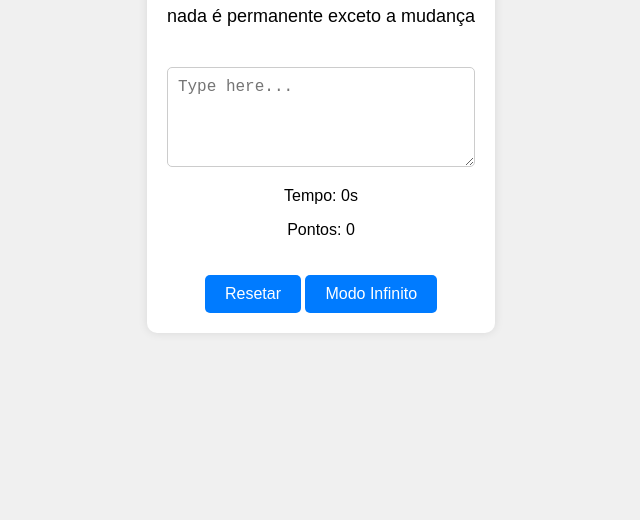
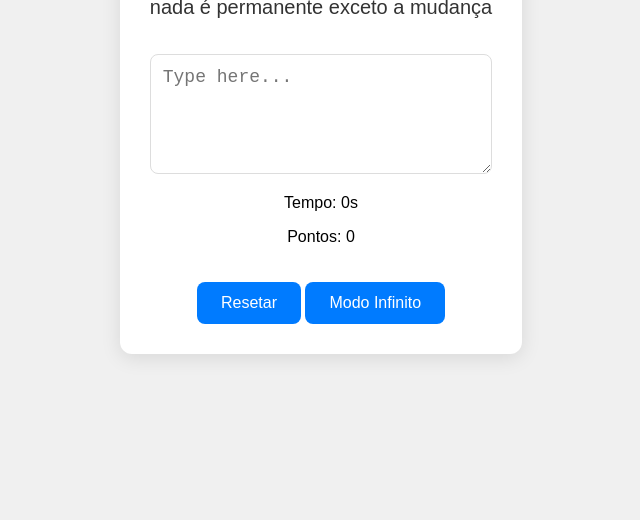
Before and after one commit to MiguelNeves07/Typerium, a plain HTML site: page PTBR/index.html in a window 1280 px wide. Shown: the part 280-800 px from the top of the page, without its empty margins (319-959 px from the left). Drawn offline with Linux system fonts and the light colour scheme.

Commit message:
Better Styles.

```diff
--- a/PTBR/styles.css
+++ b/PTBR/styles.css
@@ -1,60 +1,85 @@
+/* Estilo base */
 body {
-    font-family: Arial, sans-serif;
+    font-family: 'Arial', sans-serif;
     display: flex;
     justify-content: center;
     align-items: center;
     height: 100vh;
     background-color: #f0f0f0;
     margin: 0;
+    overflow: hidden; /* Evita a rolagem em caso de margens externas */
 }
 
+/* Container centralizado */
 .container {
     text-align: center;
     background-color: #fff;
-    padding: 20px;
-    border-radius: 10px;
-    box-shadow: 0 0 10px rgba(0, 0, 0, 0.1);
+    padding: 30px;
+    border-radius: 12px;
+    box-shadow: 0 4px 20px rgba(0, 0, 0, 0.1);
+    transition: transform 0.3s ease, box-shadow 0.3s ease;
 }
 
-#text-to-type {
-    font-size: 18px;
-    margin-bottom: 20px;
+/* Efeito de elevação no hover */
+.container:hover {
+    transform: translateY(-5px);
+    box-shadow: 0 6px 30px rgba(0, 0, 0, 0.15);
 }
 
+/* Texto para digitação */
+#text-to-type {
+    font-size: 20px;
+    margin-bottom: 20px;
+    color: #333;
+    transition: color 0.3s ease;
+}
+
+/* Área de texto */
 textarea {
     width: 100%;
-    height: 100px;
-    margin-top: 20px;
-    padding: 10px;
-    font-size: 16px;
-    border: 1px solid #ccc;
-    border-radius: 5px;
+    height: 120px;
+    margin-top: 15px;
+    padding: 12px;
+    font-size: 18px;
+    border: 1px solid #ddd;
+    border-radius: 8px;
     box-sizing: border-box;
+    transition: border-color 0.3s ease, box-shadow 0.3s ease;
 }
 
+textarea:focus {
+    border-color: #007bff;
+    box-shadow: 0 0 8px rgba(0, 123, 255, 0.2);
+    outline: none;
+}
+
+/* Botão */
 button {
     margin-top: 20px;
-    padding: 10px 20px;
+    padding: 12px 24px;
     font-size: 16px;
     border: none;
-    border-radius: 5px;
+    border-radius: 8px;
     background-color: #007bff;
     color: #fff;
     cursor: pointer;
+    transition: background-color 0.3s ease, transform 0.3s ease;
 }
 
 button:hover {
     background-color: #0056b3;
+    transform: scale(1.05);
 }
 
+/* Classes de estado */
 .correct {
-    color: green;
+    color: #28a745;
 }
 
 .incorrect {
-    color: red;
+    color: #dc3545;
 }
 
 .pending {
-    color: #333;
+    color: #6c757d;
 }
```
